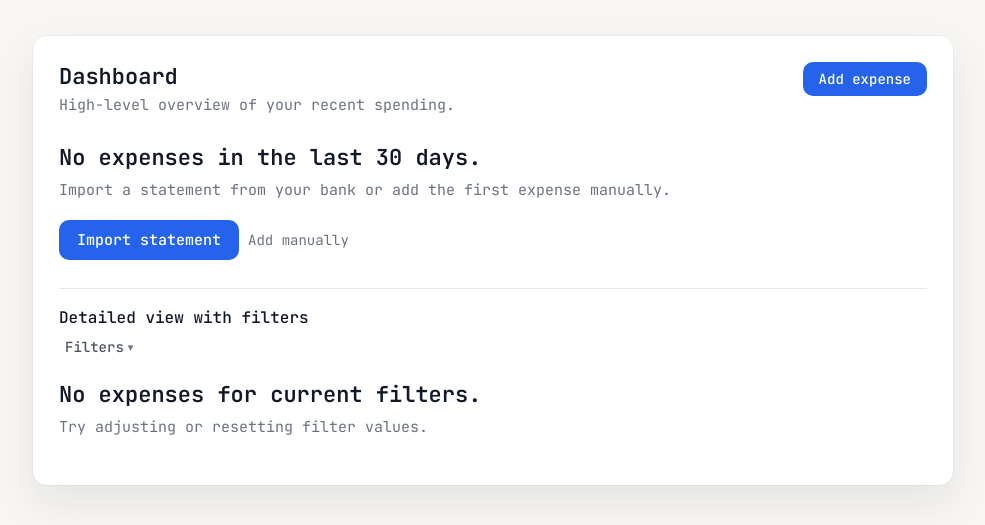
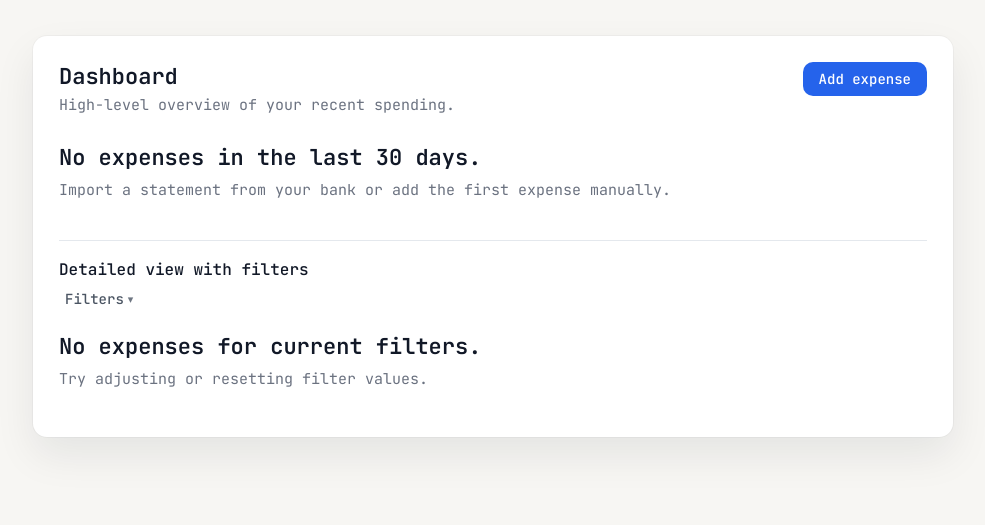
Before and after one commit to rrshafikov/cost-analysis-assistant, a Django app: page /dashboard/ in a window 1280 px wide. Shown: the part 52-577 px from the top of the page, without its empty margins (147-1132 px from the left). Run offline with Django 4.2, Linux system fonts and the light colour scheme; the visitor is signed in with stand-in values (Sample User, id 1); data that the repository does not hold is empty.

Commit message:
fix: debug:

```diff
--- a/templates/expenses/dashboard.html
+++ b/templates/expenses/dashboard.html
@@ -38,12 +38,6 @@
             <p class="dashboard-empty-text">
                 Import a statement from your bank or add the first expense manually.
             </p>
-            <a href="{% url "statement_import" %}" class="primary-button" style="margin-bottom: 8px;">
-                Import statement
-            </a>
-            <a href="{% url "expense_create" %}" class="secondary-link">
-                Add manually
-            </a>
         </section>
     {% endif %}
 
```
